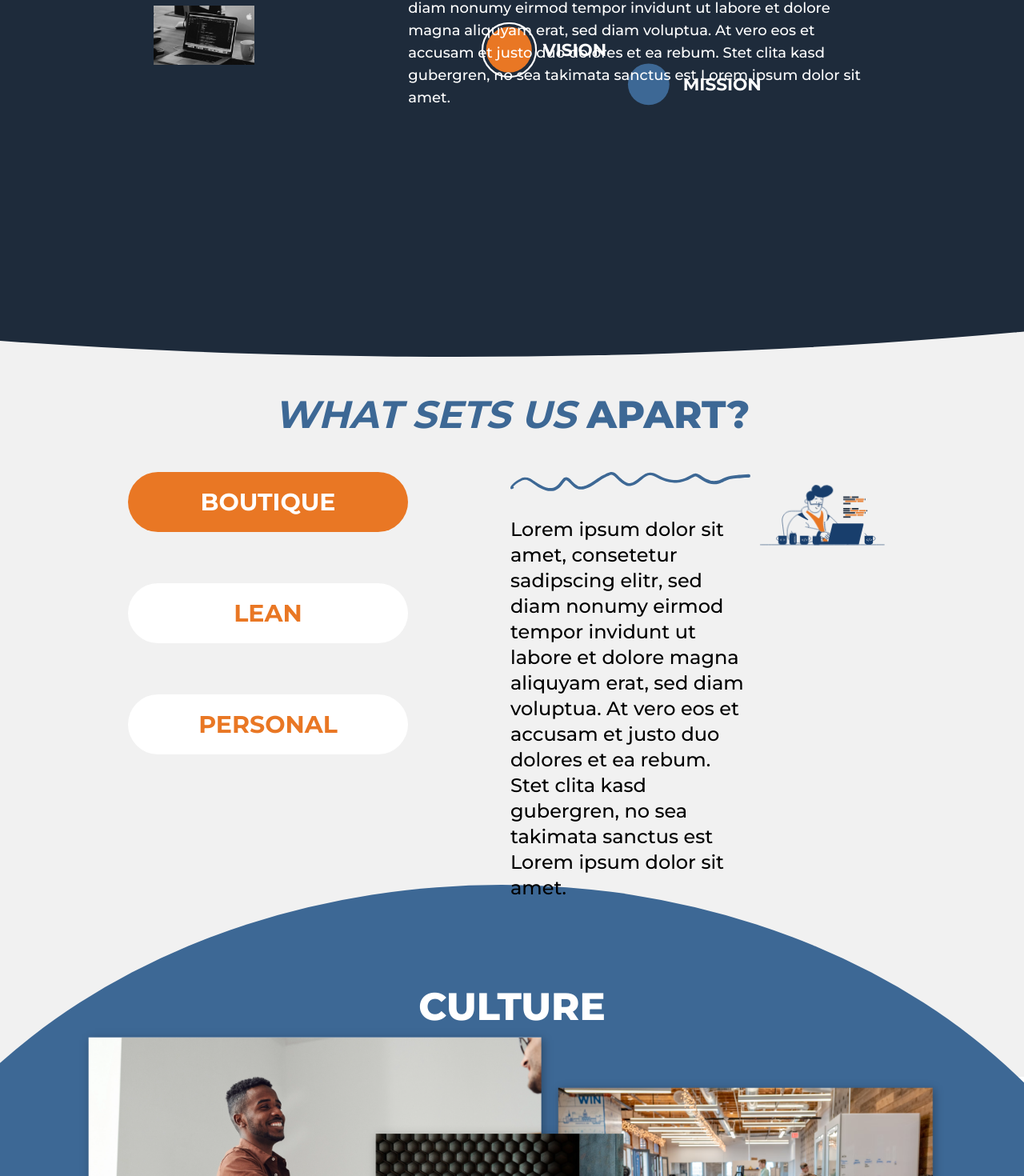
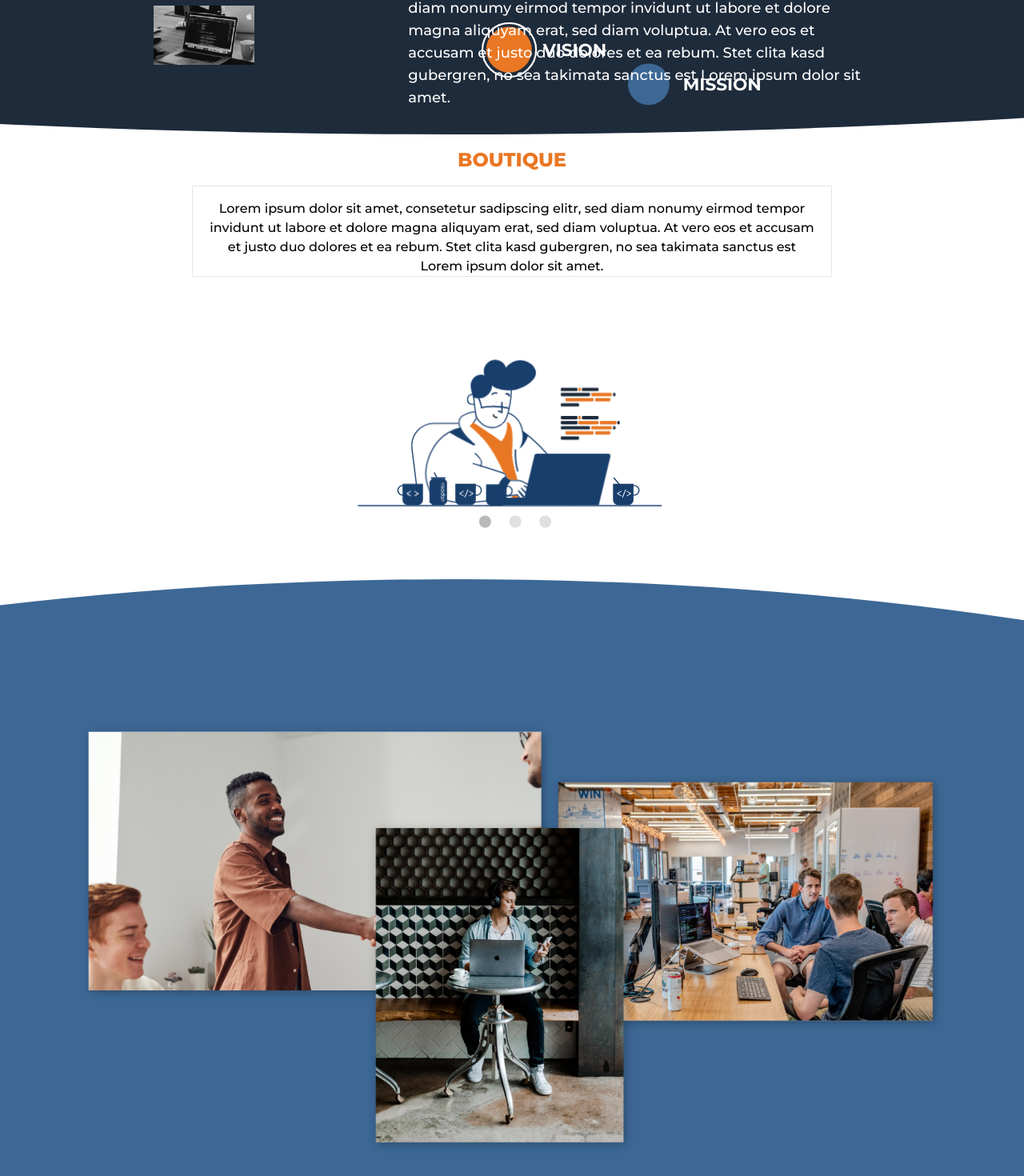
Before and after one commit to bluebird-technologies/bluebird_tech_OLD, a Next.js app: page /why in a window 1280 px wide. Shown: the part 354-1824 px from the top of the page at 80% size. Built offline with nearby package versions, Linux system fonts and the light colour scheme.

Commit message:
new carousel added

```diff
--- a/pages/why.tsx
+++ b/pages/why.tsx
@@ -14,12 +14,11 @@ import Footer from '../components/Footer';
 import { CircleButton } from '../components/WhyBluebird/CircleButton';
 import { ImageOverlayTextContainer } from '../components/WhyBluebird/ImageOverlayTextContainer';
 import { MobileHeader } from '../components/MobileHeader';
+import WhatSetsUpApartCarousel from '../components/Carousel/WhatSetsUsApartCarousel';
 
-const Why = () => {
-  type btnOptions = 'Lean' | 'Boutique' | 'Personal';
-  const [activeBtn, setActiveBtn] = React.useState<btnOptions>('Boutique');
+export type btnOptions = 'Lean' | 'Boutique' | 'Personal';
 
-  const coreValues: {
+export const coreValues: {
   key: btnOptions;
   description: string;
   animation: unknown;
@@ -44,11 +43,13 @@ const Why = () => {
   },
 ];
 
+const Why = () => {
+  const [activeBtn, setActiveBtn] = React.useState<btnOptions>('Boutique');
+
   const [isFirstSelected, setIsFirstSelected] = useState(true);
-
   return (
     <div className="w-full overflow-hidden">
-      <div className="w-full flex flex-col relative h-[100vh] 2xl:h-[94vh] ">
+      <div className="w-full flex flex-col relative pb-8 2xl:h-[94vh] ">
         <div
           className="absolute bg-primary h-full w-[285vw] -z-1 left-[-98%]  2xl:left-[-16%] 2xl:w-[130vw]"
           style={{
@@ -138,8 +139,12 @@ const Why = () => {
         </div>
       </div>
 
+      <div className="flex  mx-4 items-center justify-center 2xl:hidden">
+        <WhatSetsUpApartCarousel />
+      </div>
+
       {/* What Sets us apart Section */}
-      <div className="w-full h-[900px] relative">
+      <div className="hidden w-full h-[900px] 2xl:relative 2xl:block">
         <div
           className="absolute bg-grey h-[1050px] -mt-[150px] w-full top-0 left-0"
           style={{ zIndex: -5 }}
@@ -190,16 +195,12 @@ const Why = () => {
       </div>
 
       {/* Culture section */}
-      <div className="relative -mt-60">
+      <div className="relative 2xl:-mt-60">
         <div
-          className="h-full bg-secondary"
+          className="absolute bg-secondary h-full w-[285vw] -z-1 left-[-98%]  2xl:left-[-16%] 2xl:w-[130vw]"
           style={{
-            position: 'absolute',
-            left: '-16%',
-            width: '130vw',
             borderTopLeftRadius: '50%',
             borderTopRightRadius: '50%',
-            zIndex: -1,
           }}
         />
         <div className="flex flex-col w-full h-[1300px]">
```
Lines whose indentation alone changed are shown as unchanged.
